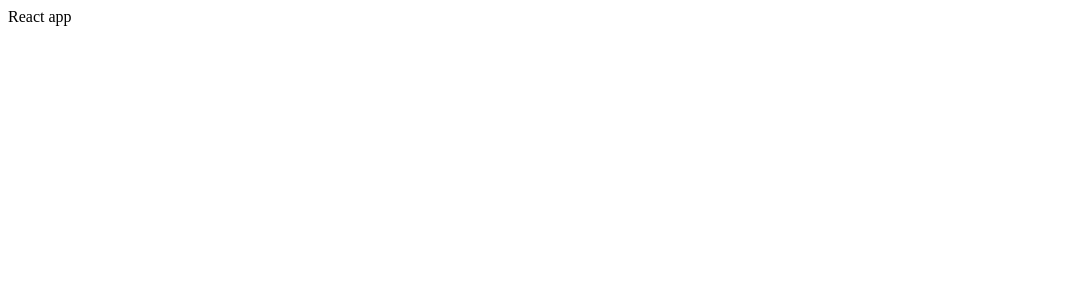
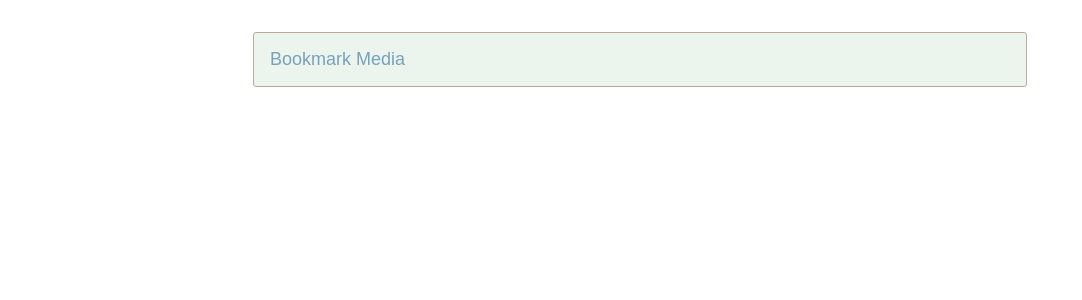
Before and after one commit to julienlocatelli/klaxoonBookmark, a React (Create React App) app in the folder client/: page / in a window 1280 px wide. Shown: the top 300 px of the page, without its empty margins (0-1082 px from the left). Built offline with nearby package versions, Linux system fonts and the light colour scheme.

Commit message:
chore(): setup styles

```diff
--- /dev/null
+++ b/client/assets/theme.ts
@@ -0,0 +1,10 @@
+export default {
+  colors: {
+    primary: '#78a1bb',
+    secondary: '#283044',
+    light: '#ebf5ee',
+    silverPink: '#bfa89e',
+    cinereous: '#8b786d'
+  },
+  space: [0, 4, 8, 16, 32, 64]
+};
--- a/client/public/index.html
+++ b/client/public/index.html
@@ -5,6 +5,13 @@
         <meta name="viewport" content="width=device-width, initial-scale=1.0">
         <meta http-equiv="X-UA-Compatible" content="ie=edge">
         <title>Klaxoon bookmark</title>
+        <style type="text/css">
+            body {
+              padding: 0;
+              margin: 0;
+              font-family: Arial, Helvetica, sans-serif;
+            }
+            </style>
     </head>
     <body>
         <div id="root"></div>
--- a/client/src/App.tsx
+++ b/client/src/App.tsx
@@ -1,5 +1,22 @@
 import React from 'react';
 
-const App = () => <div>React app</div>
+import Box from './components/atom/Box';
+import Text from './components/atom/Text';
+
+const App: React.FC = () => (
+  <Box flex={1} padding={4}>
+    <Box
+      width={740}
+      padding={3}
+      margin="auto"
+      border="1px solid"
+      borderColor="silverPink"
+      borderRadius={3}
+      bg="light"
+    >
+      <Text color="primary">Bookmark Media</Text>
+    </Box>
+  </Box>
+);
 
 export default App;
--- /dev/null
+++ b/client/src/components/atom/Box.tsx
@@ -0,0 +1,6 @@
+import styled from 'styled-components';
+import { color, flexbox, border, space, layout, compose } from 'styled-system';
+
+const Box = styled('div')(compose(flexbox, color, border, space, layout));
+
+export default Box;
--- /dev/null
+++ b/client/src/components/atom/Text.tsx
@@ -0,0 +1,8 @@
+import styled from 'styled-components';
+import { color, typography, compose } from 'styled-system';
+
+const Text = styled('span')(compose(typography, color), {
+	fontSize: 18
+});
+
+export default Text;
--- a/client/src/index.tsx
+++ b/client/src/index.tsx
@@ -1,6 +1,14 @@
 import React from 'react';
 import ReactDOM from 'react-dom';
+import { ThemeProvider } from 'styled-components';
 
 import App from './App';
+import theme from '../assets/theme';
 
-ReactDOM.render(<App />, document.getElementById('root'));
+const Init: React.FC = () => (
+  <ThemeProvider theme={theme}>
+    <App />
+  </ThemeProvider>
+);
+
+ReactDOM.render(<Init />, document.getElementById('root'));
--- a/package.json
+++ b/package.json
@@ -52,6 +52,8 @@
   "dependencies": {
     "lint-staged": "10.5.4",
     "react": "17.0.1",
-    "react-dom": "17.0.1"
+    "react-dom": "17.0.1",
+    "styled-components": "5.2.1",
+    "styled-system": "5.1.5"
   }
 }
```
Also changed, not shown: 2 other files (tests, documents, lock files or other folders).
